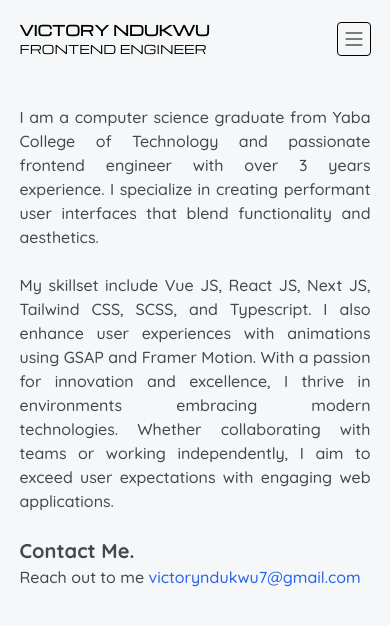
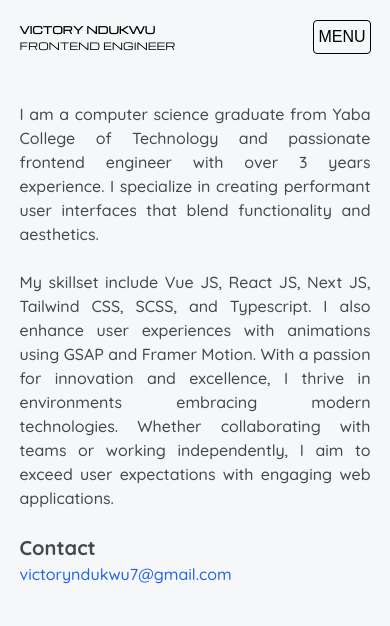
Before and after one commit to victoryndukwu/folio_v1, a Next.js app: page / in a window 390 px wide. Shown: the top 626 px of the page. Built offline with nearby package versions, Linux system fonts and the light colour scheme; a web font is replaced by a local one.

Commit message:
chore: change the hamburger menu to a word and reduce the logo

```diff
--- a/app/components/ComingSoon.tsx
+++ b/app/components/ComingSoon.tsx
@@ -45,14 +45,13 @@ function ComingSoon() {
                             type: "easeOut"
                         }}
                         className={`text-justify text-sm text-darkGray w-[90vw] ${quicksand.className}`}>
-                        {/* <h1 className={`${michroma.className} text-2xl font-bold`}>VICTORY NDUKWU</h1> */}
                         <div className={`flex flex-col text-justify my-2`}>
                             <p className={`text-base font-medium `}>I am a computer science graduate from Yaba College of Technology and passionate frontend engineer with over 3 years experience. I specialize in creating performant user interfaces that blend functionality and aesthetics. <br /> <br />
                                 My skillset include Vue JS, React JS, Next JS, Tailwind CSS, SCSS, and Typescript. I also enhance user experiences with animations using GSAP and Framer Motion.
                                 With a passion for innovation and excellence, I thrive in environments embracing modern technologies. Whether collaborating with teams or working independently, I aim to exceed user expectations with engaging web applications. <br /> <br />
                                 <div className="text-start">
-                                    <p className={`text-xl font-bold`}>Contact Me.</p>
-                                    <p>Reach out to me <a href="mailto:victoryndukwu7@gmail.com" className='text-blue-600 '>victoryndukwu7@gmail.com</a></p>
+                                    <p className={`text-xl font-bold`}>Contact</p>
+                                    <p><a href="mailto:victoryndukwu7@gmail.com" className='text-blue-600 '>victoryndukwu7@gmail.com</a></p>
                                 </div>
                             </p>
                         </div>
--- a/app/components/Logo.tsx
+++ b/app/components/Logo.tsx
@@ -6,9 +6,9 @@ import { michroma } from '../../utils/fonts'
 function Logo() {
   return (
     <Link href='/' className={`hover:cursor-pointer ${michroma.className}`}>
-      <div className='text-sm flex flex-col gap-[1px]'>
-        <p className={`hover:cursor-pointer font-bold ${michroma}`}>VICTORY NDUKWU</p>
-        <p className='text-xs'>FRONTEND ENGINEER</p>
+      <div className='flex flex-col gap-[1px]'>
+        <p className={`hover:cursor-pointer font-bold ${michroma} text-[10px]`}>VICTORY NDUKWU</p>
+        <p className='text-[10px]'>FRONTEND ENGINEER</p>
       </div>
     </Link>
   )
--- a/app/components/Navbar.tsx
+++ b/app/components/Navbar.tsx
@@ -30,7 +30,8 @@ function Navbar() {
                     {/* {darkTheme ?
                         (<Sun onClick={handleDarkTheme} strokeWidth={1} />) :
                         (<Moon onClick={handleDarkTheme} strokeWidth={1} />)} */}
-                    <Menu strokeWidth={1} onClick={() => showMenu(!menu)} />
+                    {/* <Menu strokeWidth={1} onClick={() => showMenu(!menu)} /> */}
+                    <p onClick={() => showMenu(!menu)}>MENU</p>
                 </div>
             </div>
 
```
